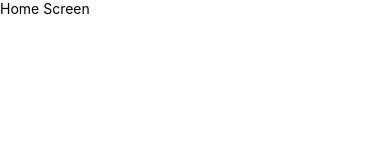
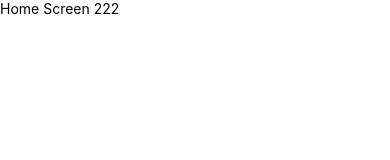
Before and after one commit to Springhawk27/foodMenu-react-native-redux-firebase, a React Native app: screen / in a window 390 px wide. Shown: the top 160 px of the page. Built offline with nearby package versions, Linux system fonts and the light colour scheme.

Commit message:
expo constants installed and implemented for android safe view

```diff
--- a/app/screens/HomeScreen.js
+++ b/app/screens/HomeScreen.js
@@ -1,12 +1,23 @@
 import React from 'react'
-import { View, Text } from 'react-native'
+import { View, Text, SafeAreaView, StyleSheet, Platform } from 'react-native'
+import Constants from 'expo-constants';
+
 
 const HomeScreen = () => {
     return (
-        <View>
-            <Text>Home Screen</Text>
-        </View>
+        <SafeAreaView>
+            <View style={styles.view}>
+                <Text>Home Screen 222</Text>
+            </View>
+        </SafeAreaView>
     )
 }
 
+
+const styles = StyleSheet.create({
+    view: {
+        paddingTop: Platform.OS === 'ios' ? 0 : Constants.statusBarHeight,
+    }
+})
+
 export default HomeScreen
--- a/package.json
+++ b/package.json
@@ -18,7 +18,8 @@
     "react-native": "0.64.3",
     "react-native-web": "0.17.1",
     "react-native-screens": "~3.10.1",
-    "react-native-safe-area-context": "3.3.2"
+    "react-native-safe-area-context": "3.3.2",
+    "expo-constants": "~13.0.0"
   },
   "devDependencies": {
     "@babel/core": "^7.12.9"
```
Also changed, not shown: 1 other file (tests, documents, lock files or other folders).
